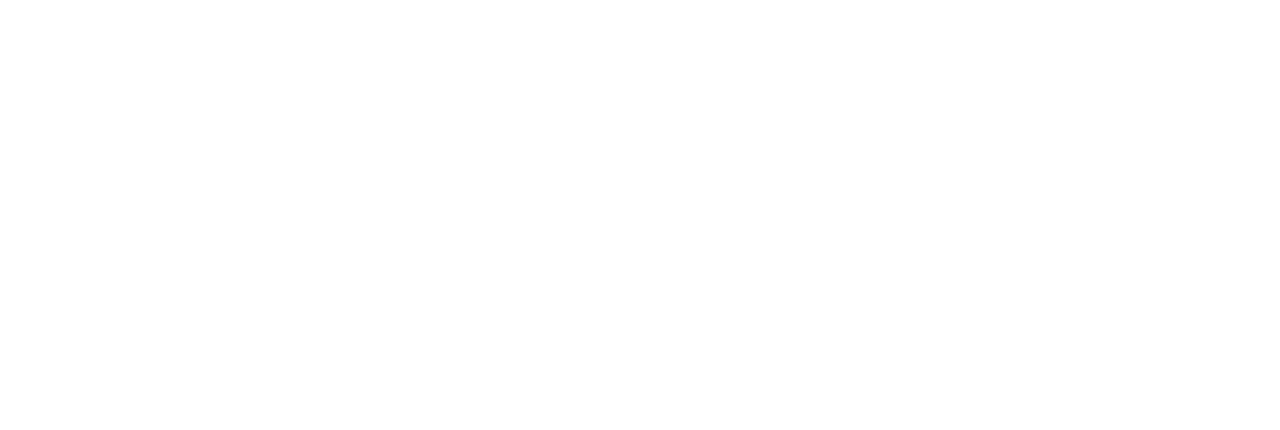
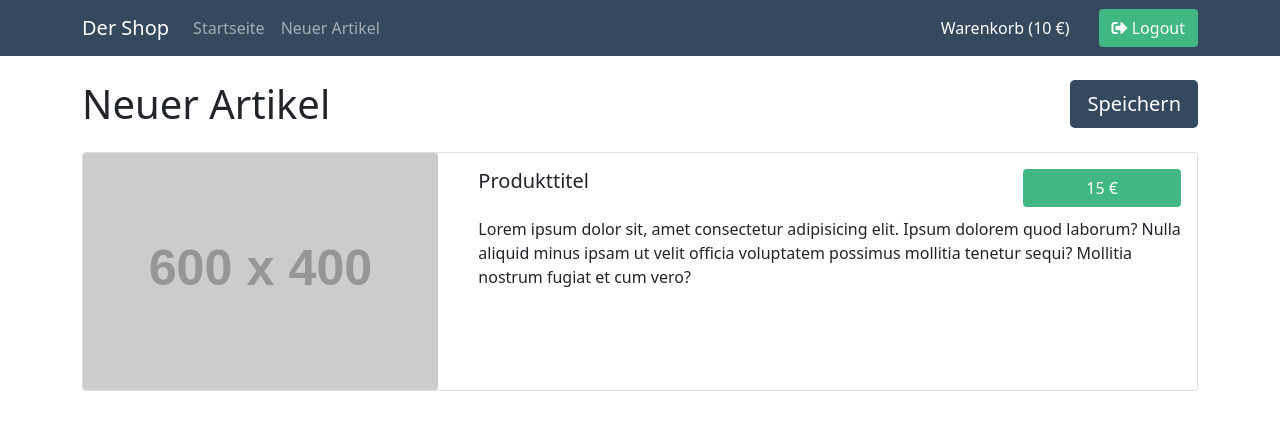
Before and after one commit to cf1887/VueJS_Code, a Vue app in the folder 05_shop/: page /shop/create/product in a window 1280 px wide. Before the commit this address had no page. Shown: the top 430 px of the page. Built offline with nearby package versions, Linux system fonts and the light colour scheme.

Commit message:
05_shop: 'Neuen Artikel hinzufügen'-template erstellt

```diff
--- a/05_shop/src/components/TheNavbar.vue
+++ b/05_shop/src/components/TheNavbar.vue
@@ -9,7 +9,7 @@
                     >
                 </li>
                 <li class="nav-item active">
-                    <router-link to="/shop/item/create" class="nav-link"
+                    <router-link to="/shop/create/product" class="nav-link"
                         >Neuer Artikel</router-link
                     >
                 </li>
--- /dev/null
+++ b/05_shop/src/pages/CreateProductPage.vue
@@ -0,0 +1,68 @@
+<template>
+    <TheShopLayout>
+        <template #default>
+            <div class="row">
+                <div class="col-12">
+                    <h1 class="mt-4">
+                        Neuer Artikel
+                        <button class="btn btn-lg bg-vue float-end">
+                            Speichern
+                        </button>
+                    </h1>
+                    <div class="card mt-4">
+                        <div class="row no-gutters">
+                            <div class="col-md-4">
+                                <img
+                                    src="https://dummyimage.com/600x400/34495e/fff"
+                                    class="card-img"
+                                    alt=""
+                                />
+                            </div>
+                            <div class="col-md-8">
+                                <div class="card-body">
+                                    <div class="row">
+                                        <div class="col-9">
+                                            <h5 class="card-title mb-4">
+                                                Produkttitel
+                                            </h5>
+                                        </div>
+                                        <div class="col-3">
+                                            <div class="d-grid">
+                                                <button class="btn bg-vue2">
+                                                    15 €
+                                                </button>
+                                            </div>
+                                        </div>
+                                    </div>
+                                    <div class="row">
+                                        <div class="col-12">
+                                            Lorem ipsum dolor sit, amet
+                                            consectetur adipisicing elit. Ipsum
+                                            dolorem quod laborum? Nulla aliquid
+                                            minus ipsam ut velit officia
+                                            voluptatem possimus mollitia tenetur
+                                            sequi? Mollitia nostrum fugiat et
+                                            cum vero?
+                                        </div>
+                                    </div>
+                                </div>
+                            </div>
+                        </div>
+                    </div>
+                </div>
+            </div>
+        </template>
+    </TheShopLayout>
+</template>
+
+<script>
+import TheShopLayout from "@/layouts/TheShopLayout.vue";
+export default {
+    name: "CreateProductPage",
+    components: {
+        TheShopLayout,
+    },
+};
+</script>
+
+<style scoped></style>
--- a/05_shop/src/router/index.js
+++ b/05_shop/src/router/index.js
@@ -1,6 +1,7 @@
 import { createRouter, createWebHistory } from "vue-router";
 import HomePage from "@/pages/HomePage.vue";
 import ShopPage from "@/pages/ShopPage.vue";
+import CreateProductPage from "@/pages/CreateProductPage.vue";
 import Store from "@/store/index.js";
 
 /**
@@ -42,6 +43,10 @@ const router = createRouter({
                 requiresAuth: true,
             },
         },
+        {
+            path: '/shop/create/product',
+            component: CreateProductPage,
+        }
     ],
 });
 
```
